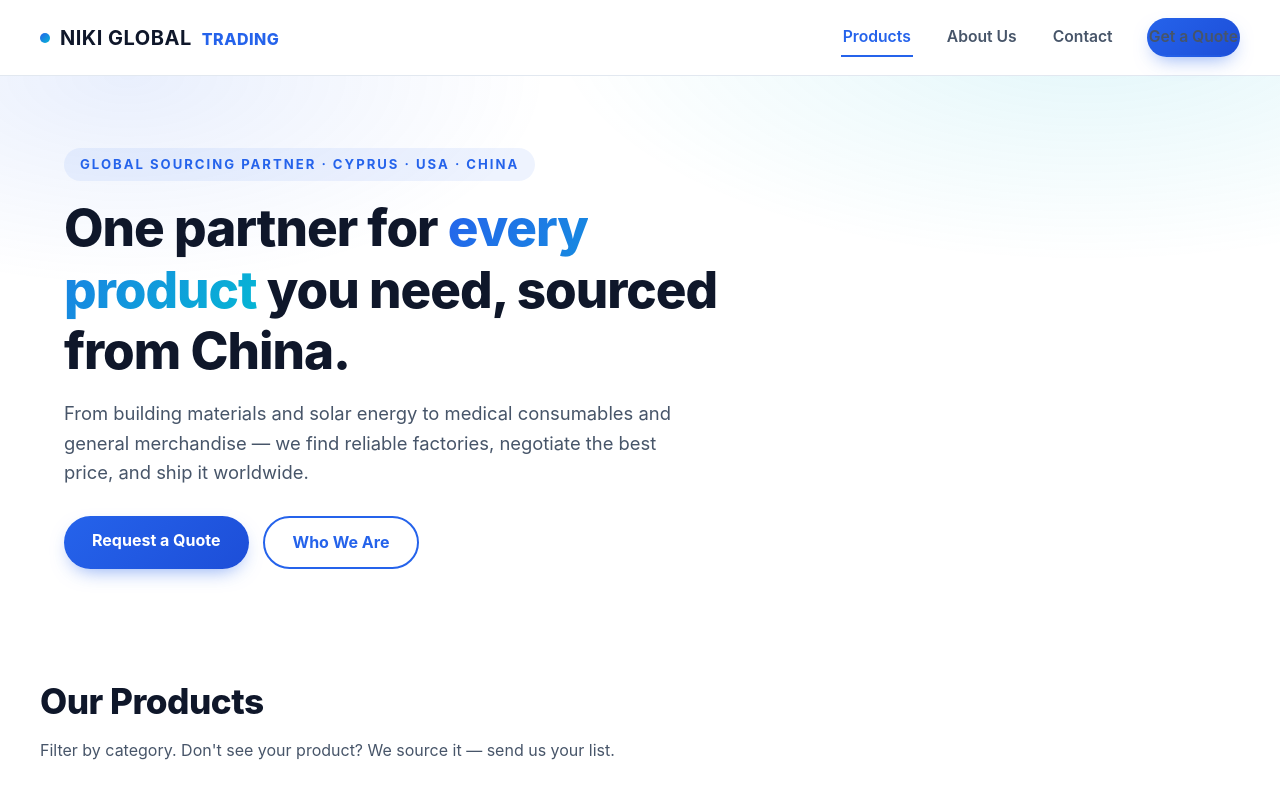
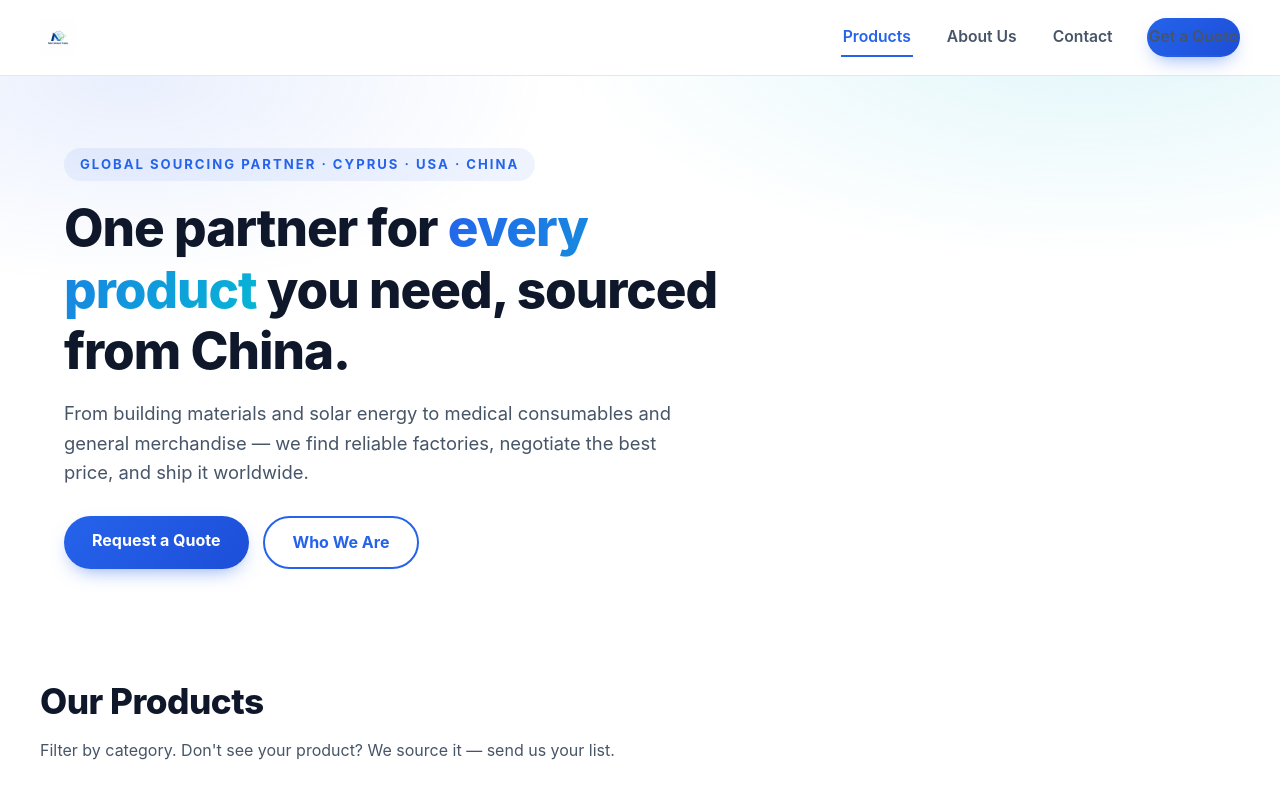
Before and after one commit to kikikexinli-dot/niki-global-trading, a plain HTML site: page index.html in a window 1280 px wide. Shown: the top 796 px of the page. Drawn offline with Linux system fonts and the light colour scheme; a web font is replaced by a local one.

Commit message:
Update index.html

```diff
--- a/index.html
+++ b/index.html
@@ -13,7 +13,9 @@
 <!-- ===================== Header ===================== -->
 <header>
   <div class="container nav">
-    <a href="index.html" class="brand"><span class="dot"></span><strong>NIKI GLOBAL</strong><span>TRADING</span></a>
+   <a href="index.html" class="brand">
+  <img src="images/logo.png" alt="NIKI GLOBAL TRADING" style="height:36px; width:auto;">
+</a>
     <button class="nav-toggle" id="navToggle" aria-label="Menu">&#9776;</button>
     <nav class="nav-links" id="navLinks">
       <a href="index.html" class="active">Products</a>
```
